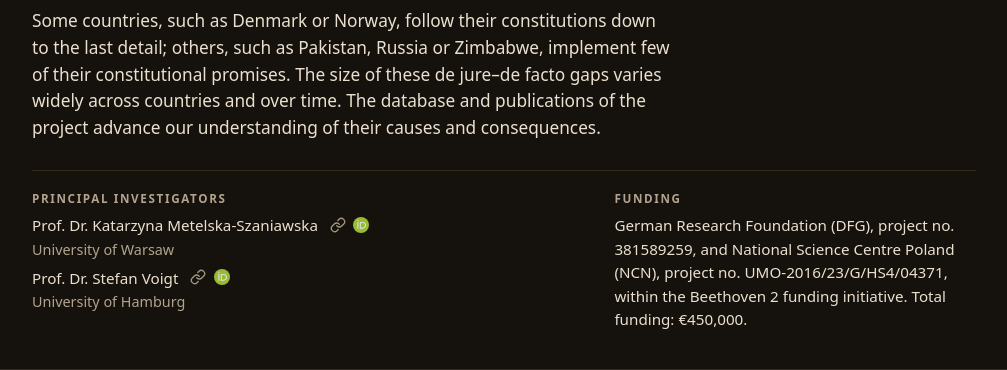
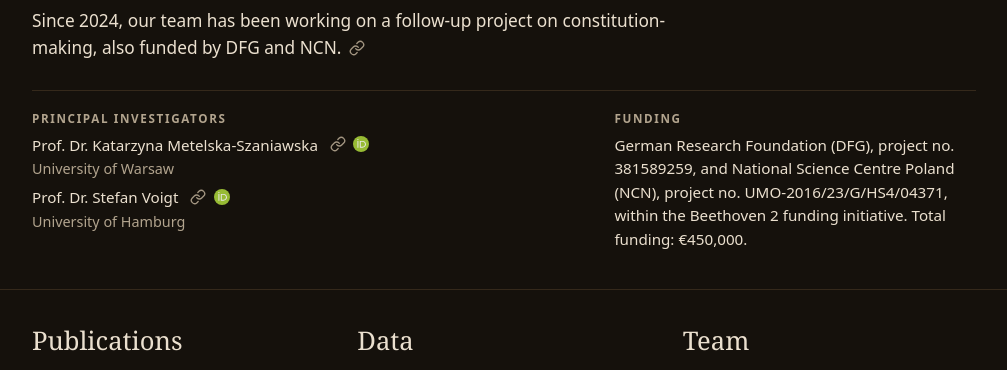
Before and after one commit to jerggutmann/conpliance, a plain HTML site: page index.html in a window 1280 px wide. Shown: the part 358-728 px from the top of the page, without its empty margins (136-1143 px from the left). Drawn offline with Linux system fonts and the light colour scheme.

Commit message:
Replace start page text with note on follow-up project

```diff
--- a/index.html
+++ b/index.html
@@ -28,7 +28,7 @@
     <p class="kicker">University of Hamburg · University of Warsaw</p>
     <h1>The Economics of Constitutional Compliance</h1>
     <p class="lede">From February 2018 to January 2023, a joint research project of the Universities of Hamburg and Warsaw investigated the causes and consequences of the differing binding force of national constitutions.</p>
-    <p class="lede" style="margin-top:.7rem">Some countries, such as Denmark or Norway, follow their constitutions down to the last detail; others, such as Pakistan, Russia or Zimbabwe, implement few of their constitutional promises. The size of these de jure–de facto gaps varies widely across countries and over time. The database and publications of the project advance our understanding of their causes and consequences.</p>
+    <p class="lede" style="margin-top:.7rem">Since 2024, our team has been working on a follow-up project on constitution-making, also funded by DFG and NCN.<span class="ids"><a class="web" href="https://jerggutmann.github.io/conmaking/" aria-label="Website of the follow-up project Does Constitution-Making Matter?" title="Project website: Does Constitution-Making Matter?"></a></span></p>
 
     <div class="facts">
       <div>
```
